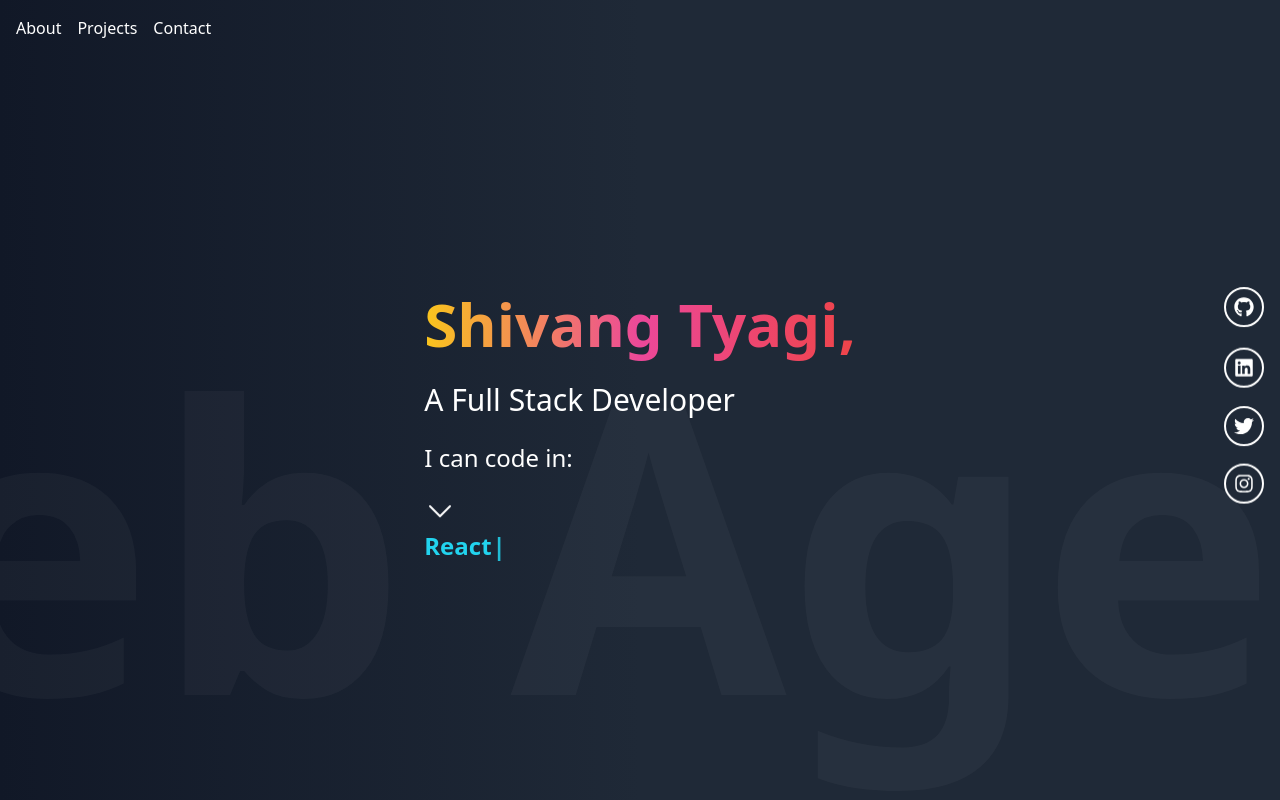
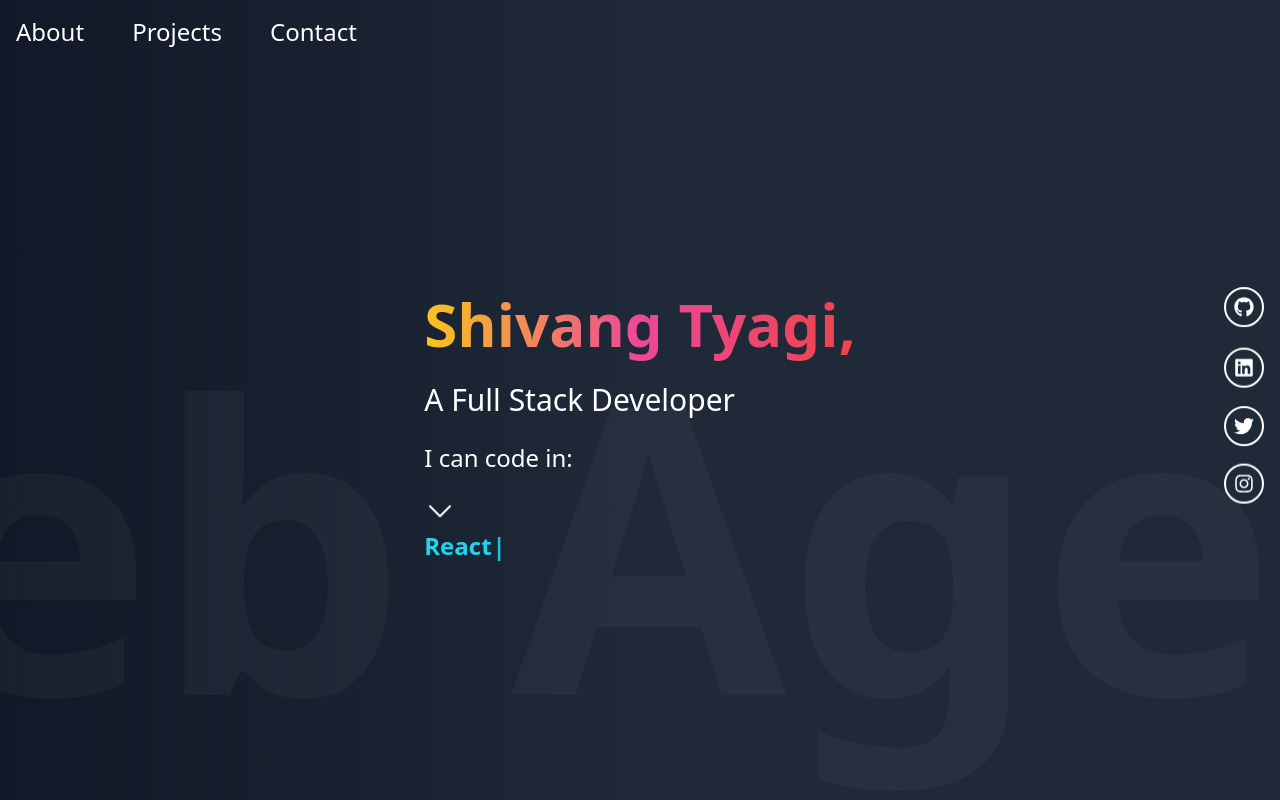
Before and after one commit to Shivang-code/Portfolio, a React (Vite) app: page / in a window 1280 px wide. Shown: the top 800 px of the page. Built offline with nearby package versions, Linux system fonts and the light colour scheme; no server answers.

Commit message:
Use environment variable for GitHub token

```diff
--- a/src/Components/Navbar.jsx
+++ b/src/Components/Navbar.jsx
@@ -42,19 +42,16 @@ const scrollToSection=(sectionId)=>{
         ${scrolled ? 'bg-white/10 backdrop-blur-md' : 'bg-transparent'}
         transition-colors duration-300 fixed top-0 left-0 right-0 z-50 p-4`}>
 
-          <div className="md:flex space-x-4 text-white">
+          <div className="md:flex space-x-12 text-white text-2xl ">
             <a
             onClick={() => scrollToSection('about')}
-            className="hover:text-gray-400">About</a>
+            className="hover:underline hover:text-gray-400">About</a>
             <a
             onClick={() => scrollToSection('projects')}
-            className="hover:text-gray-400">Projects</a>
+            className="hover:underline hover:text-gray-400">Projects</a>
             <a
             onClick={() => scrollToSection('contact')}
-            className="hover:text-gray-400">Contact</a>
-          </div>
-          <div className="md:hidden">
-            <Menu className="w-6 h-6 cursor-pointer" />
+            className="hover:underline hover:text-gray-400">Contact</a>
           </div>
         </div>
       </nav>
```
